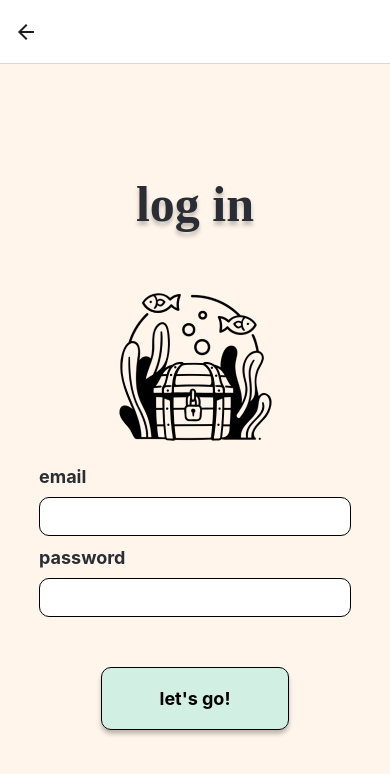
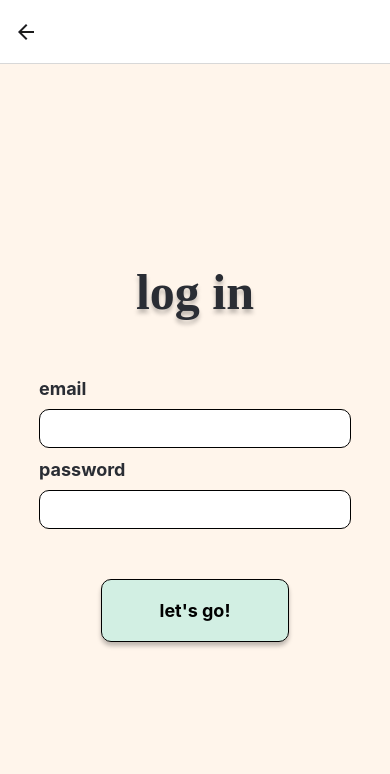
Before and after one commit to acm-projects/Wasted, a React Native app in the folder WastedApp/: screen /Login in a window 390 px wide. Shown: the top 774 px of the page. Built offline with nearby package versions, Linux system fonts and the light colour scheme.

Commit message:
Update login.js

```diff
--- a/WastedApp/src/screens/login.js
+++ b/WastedApp/src/screens/login.js
@@ -1,7 +1,7 @@
 import React, { useState } from 'react';
 import { auth } from '../../firebase';
 import { signInWithEmailAndPassword } from 'firebase/auth';
-import { KeyboardAvoidingView, StyleSheet, Text, TextInput, TouchableOpacity, View,Image} from 'react-native';
+import { KeyboardAvoidingView, StyleSheet, Text, TextInput, TouchableOpacity, View } from 'react-native';
 import { useNavigation } from '@react-navigation/core';
 
 const LoginScreen = () => {
@@ -28,8 +28,6 @@ const LoginScreen = () => {
       behavior="padding"
     >
      <Text style={styles.title}>log in</Text>
-     <View style={styles.line}></View>
-     <Image source={require('../../assets/treasure2.png')} style ={styles.logo}/>
       <View style={styles.inputContainer}>
         <Text style={styles.text}>email</Text>
         <TextInput
```
